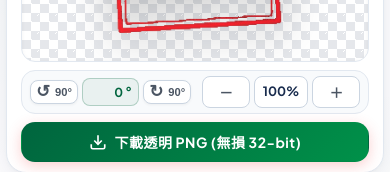
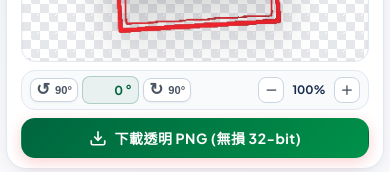
Before and after one commit to Hankuo/StampVue, a Vue app in the folder frontend/: page / in a window 390 px wide. Shown: the part 299-471 px from the top of the page. Built offline with nearby package versions, Linux system fonts and the light colour scheme.

Commit message:
style(preview): keep zoom button height unadjusted and prevent toolbar wrapping

```diff
--- a/frontend/src/components/ImagePreview.vue
+++ b/frontend/src/components/ImagePreview.vue
@@ -444,17 +444,18 @@ onBeforeUnmount(() => {
 .tag-left { left: 8px; background: rgba(0, 0, 0, 0.7); color: white; }
 .tag-right { right: 8px; background: rgba(239, 68, 68, 0.85); color: white; }
 
-/* 預覽最下方控制列 (旋轉與縮放，無 Label，可輸入角度) */
+/* 預覽最下方控制列 (旋轉與縮放，無 Label，可輸入角度，固定單行不換行) */
 .preview-bottom-toolbar {
   display: flex;
   align-items: center;
   justify-content: space-between;
-  flex-wrap: wrap;
+  flex-wrap: nowrap;
   gap: 8px;
   padding: 6px 10px;
   background: #f8fafc;
   border: 1px solid var(--border-subtle);
   border-radius: var(--radius-md);
+  white-space: nowrap;
 }
 
 .rotation-group,
@@ -462,6 +463,7 @@ onBeforeUnmount(() => {
   display: flex;
   align-items: center;
   gap: 6px;
+  flex-shrink: 0;
 }
 
 /* 調大旋轉按鍵 (Rotate Buttons) */
@@ -559,13 +561,12 @@ onBeforeUnmount(() => {
   border-color: #94a3b8;
 }
 
-/* 縮放按鍵寬度加長與質感提升 */
+/* 縮放按鍵寬度加長 (高度不調整，維持原緊湊高度) */
 .zoom-group .tool-btn {
-  min-width: 44px;
-  padding: 5px 16px;
-  font-size: 0.85rem;
+  min-width: 32px;
+  padding: 3px 10px;
+  font-size: 0.775rem;
   font-weight: 700;
-  height: 32px;
 }
 
 .zoom-group .tool-btn:hover {
@@ -575,18 +576,10 @@ onBeforeUnmount(() => {
 }
 
 .zoom-val {
-  min-width: 48px;
-  font-size: 0.8rem;
+  font-size: 0.725rem;
   font-weight: 700;
   color: var(--text-primary);
-  padding: 4px 8px;
-  background: #ffffff;
-  border-radius: var(--radius-sm);
-  border: 1px solid #cbd5e1;
-  display: inline-flex;
-  align-items: center;
-  justify-content: center;
-  height: 32px;
+  padding: 0 4px;
 }
 
 /* 匯出動作按鈕 */
@@ -649,14 +642,14 @@ onBeforeUnmount(() => {
     font-size: 0.775rem;
   }
 
-  .reset-angle-btn {
-    padding: 5px 8px;
-    height: 28px;
-  }
-
   .rotation-group,
   .zoom-group {
     gap: 4px;
+  }
+
+  .zoom-group .tool-btn {
+    min-width: 26px;
+    padding: 3px 6px;
   }
 
   .tool-btn {
```
Also changed, not shown: 1 other file (tests, documents, lock files or other folders).
